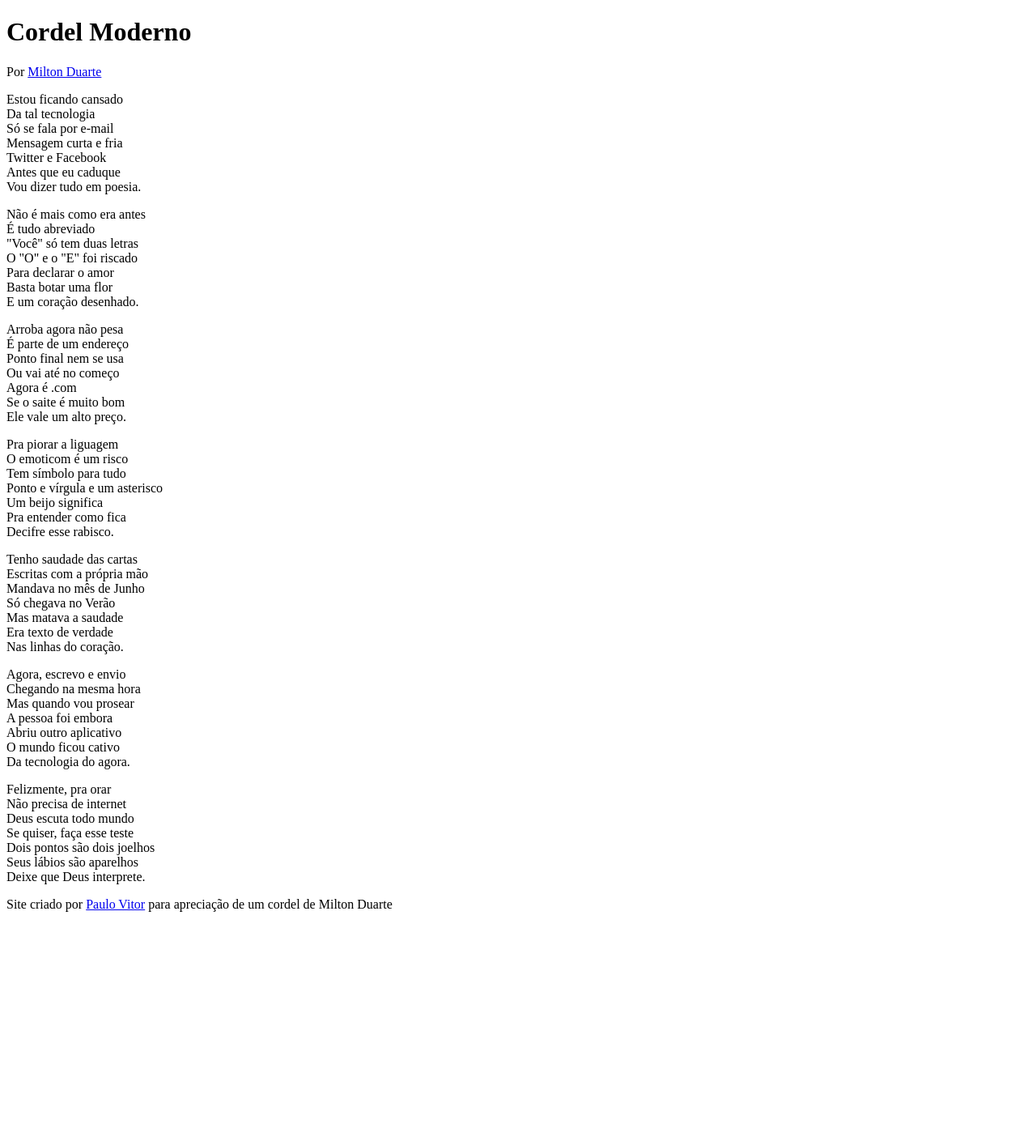
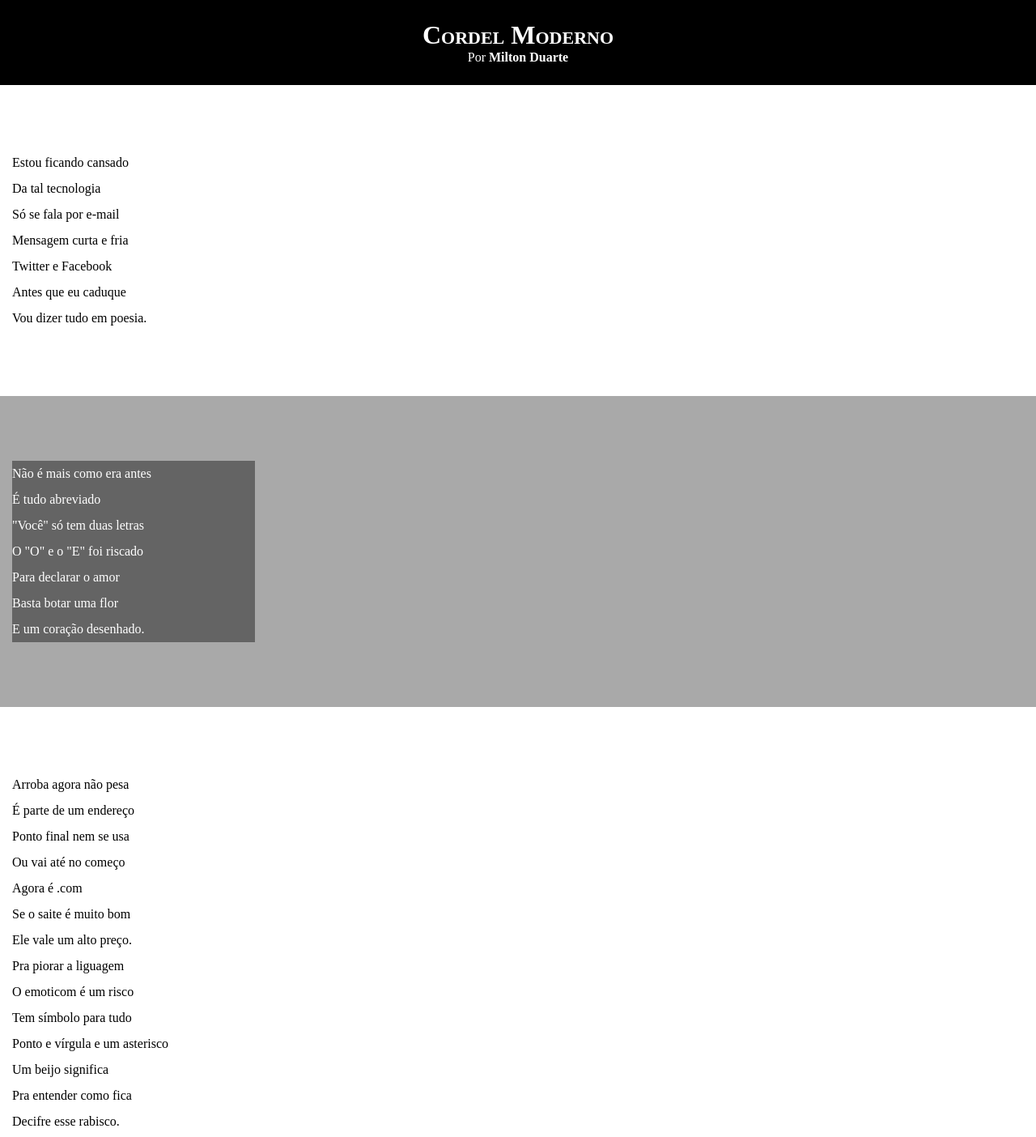
Before and after one commit to paulovito7/Html-Css, a plain HTML site: page Site Cordel/cordel.html in a window 1280 px wide. Shown: the top 1404 px of the page at 81% size. Before the commit the page ends 1142 px from the top, so only its background shows below. Drawn offline with Linux system fonts and the light colour scheme.

Commit message:
.
atualização

```diff
--- a/Site Cordel/cordel.html
+++ b/Site Cordel/cordel.html
@@ -12,7 +12,7 @@
             <p>Por <a href="https://www.recantodasletras.com.br/poesias/3186743" target="_blank">Milton Duarte</a></p>
     </header>
 
-    <section>
+    <section class="normal">
         <p>
             Estou ficando cansado <br>
             Da tal tecnologia<br>
@@ -24,9 +24,7 @@
         </p>
     </section>
 
-
-
-    <section>
+    <section class="imagem">
         <p>
             Não é mais como era antes<br>
             É tudo abreviado<br>
@@ -38,9 +36,7 @@
         </p>
     </section>
 
-
-
-    <section>
+    <section class="normal">
         <p>
             Arroba agora não pesa<br>
             É parte de um endereço<br>
@@ -62,9 +58,7 @@
         </p>
     </section>
 
-
-
-    <section>
+    <section class="imagem">
         <p>
             Tenho saudade das cartas <br>
             Escritas com a própria mão <br>
@@ -76,9 +70,7 @@
         </p>
     </section>
 
-
-
-    <section>
+    <section class="normal">
         <p>
             Agora, escrevo e envio <br>
             Chegando na mesma hora <br>
@@ -90,7 +82,7 @@
         </p>
     </section>
 
-    <section>
+    <section class="imagem">
         <p>
             Felizmente, pra orar <br>
             Não precisa de internet <br>
@@ -102,6 +94,6 @@
         </p>
     </section>
 
-    <footer> <p>Site criado por <a href="https://github.com/paulovito7" target="_blank">Paulo Vitor</a> para apreciação de um cordel de Milton Duarte</p></footer>
+    <footer> <p>Site criado por <a href="https://github.com/paulovito7" target="_blank">Paulo Vitor</a> para apreciação de um cordel de <a href="https://www.recantodasletras.com.br/poesias/3186743" target="_blank">Milton Duarte</p></footer>
 </body>
 </html>
--- a/Site Cordel/estilostyle.css
+++ b/Site Cordel/estilostyle.css
@@ -1 +1,64 @@
 @charset "UTF-8";
+*{
+    margin: 0px;
+    padding: 0px;
+}
+
+html, body {
+    background-color: darkgray;
+    min-height: 100vh;
+}
+
+header {
+    background-color: rgb(0, 0, 0);
+    color: white;
+    text-align: center;
+}
+
+header > h1 {
+    padding-top: 25px;
+    font-variant: small-caps;
+}
+
+header > p {
+    padding-bottom: 25px;
+}
+
+a {
+    color: white;
+    text-decoration: none;
+    font-weight: bold;
+}
+
+a:hover {
+    text-decoration: underline;
+}
+
+section {
+    padding-top: 10vh;
+    padding-bottom: 10vh;
+    line-height: 2em;
+    padding-left: 15px;
+}
+
+section.normal {
+    background-color: white;
+    color: black;
+}
+
+section.imagem {
+    color: white;
+}
+
+section.imagem > p {
+    width: 300px;
+    background-color: rgba(0, 0, 0, 0.411);
+}
+
+footer {
+    background-color: black;
+    color: white;
+    text-align: center;
+    padding-top: 10px;
+    padding-bottom: 10px;
+}
```
